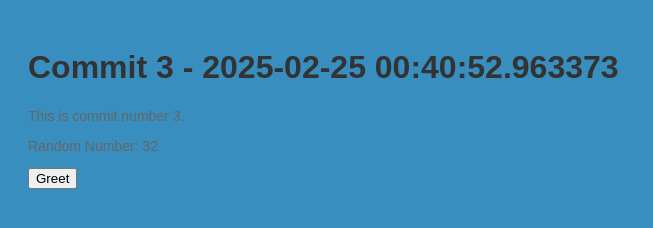
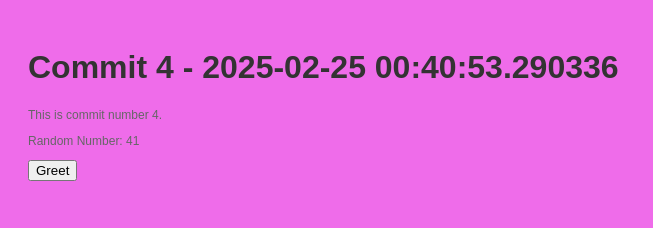
Before and after one commit to stiffs95/myrep-repo-20250225004040, a plain HTML site: page index.html in a window 1280 px wide. Shown: the whole page, without its empty margins (0-653 px from the left). Drawn offline with Linux system fonts and the light colour scheme.

Commit message:
📝 Commit 4 with HTML, CSS, and JS

```diff
--- a/index.html
+++ b/index.html
@@ -2,13 +2,13 @@
     <!DOCTYPE html>
     <html>
     <head>
-        <title>Commit 3 - 2025-02-25 00:40:52.963373</title>
+        <title>Commit 4 - 2025-02-25 00:40:53.290336</title>
         <link rel="stylesheet" href="style.css">
     </head>
     <body>
-        <h1>Commit 3 - 2025-02-25 00:40:52.963373</h1>
-        <p>This is commit number 3.</p>
-        <p>Random Number: 32</p>
+        <h1>Commit 4 - 2025-02-25 00:40:53.290336</h1>
+        <p>This is commit number 4.</p>
+        <p>Random Number: 41</p>
         <button onclick="greet()">Greet</button>
         <script src="script.js"></script>
     </body>
--- a/script.js
+++ b/script.js
@@ -2,4 +2,4 @@
     function greet() {
         alert('Hello from commit ' + commitNumber + '!');
     }
-    var commitNumber = 3;
+    var commitNumber = 4;
--- a/style.css
+++ b/style.css
@@ -1,7 +1,7 @@
 
     body {
         font-family: Arial, sans-serif;
-        background-color: #388fbf;
+        background-color: #ef6cea;
         padding: 20px;
     }
     h1 {
@@ -9,5 +9,5 @@
     }
     p {
         color: #666;
-        font-size: 14px;
+        font-size: 12px;
     }
```
